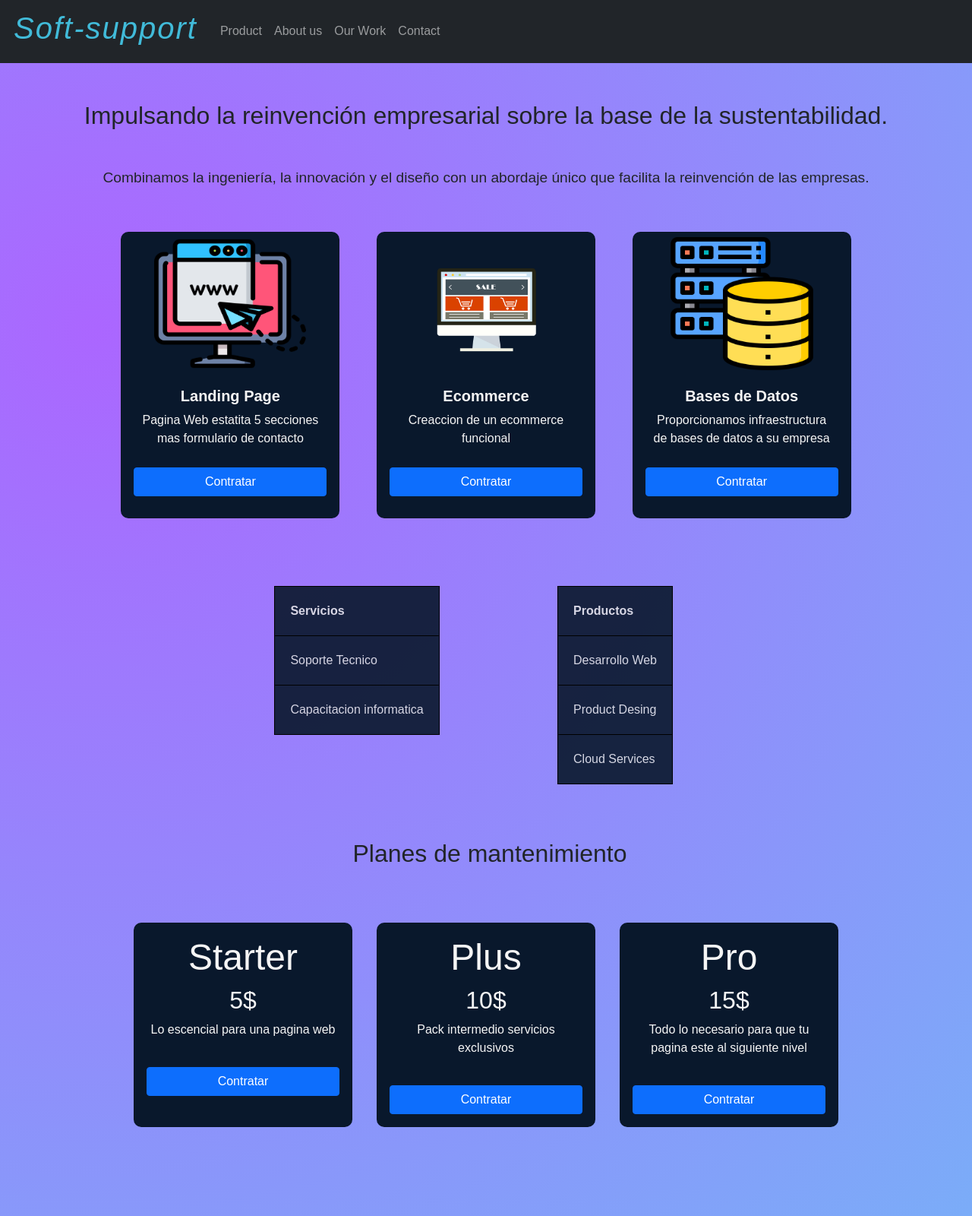
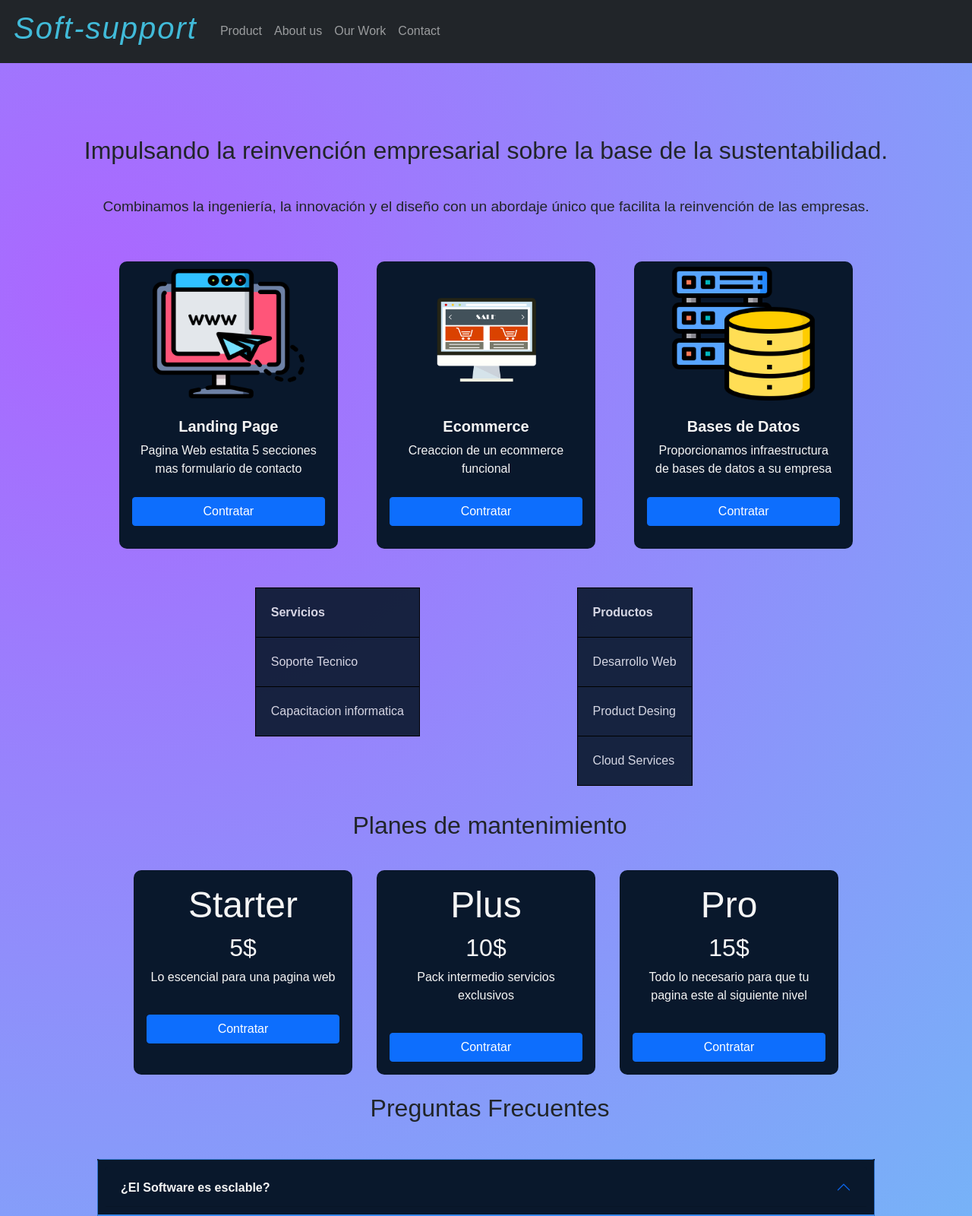
Before and after one commit to Artorias-SL/DS-Coder-Sebasti-nL-pez, a website: page pages/product.html in a window 1280 px wide. Shown: the top 1600 px of the page at 76% size. Drawn offline with nearby package versions, Linux system fonts and the light colour scheme; a web font is replaced by a local one.

Commit message:
Coreccion Proyecto final

```diff
--- a/scss/_contenido.scss
+++ b/scss/_contenido.scss
@@ -1,15 +1,14 @@
 @import"_var";
 /*contenido*/
-section{
-    padding: 2rem;
-
-}
 article{
     @include flex-center;
     text-align: center;
     font-size: 1.2rem;
     width: 100%;
-    padding-top:40px;
+    padding-left: 5%;
+    padding-right: 5%;
+    padding-top:2rem;
+    padding-bottom: 2rem;
 }
 p{
     @include flex-center;
@@ -39,7 +38,10 @@ p{
 }
 .faq{
     .accordion{
+        margin-left: 10%;
+        margin-right: 10%;
         background-color: #09182c;
+        width:80%;
         color: whitesmoke;
         h2{
             padding: 10px;
@@ -74,6 +76,9 @@ p{
 .product-Content{
     @include flex-row-center;
     flex-wrap: wrap;
+    table{
+        margin: 2%
+    }
     .card{
         @include flex-center;
         border-radius: 10px;
@@ -264,6 +269,12 @@ p{
         padding-top: 2%;
         font-size: 1.2rem;
         flex-direction: column;
+        .clients-text{
+            width: 100%;
+            padding-left: 5%;
+            padding-right: 5%;
+            @include flex-center;
+        }
         .logo-container{
             width: 100%;
             .logo-images{
--- a/scss/_media.scss
+++ b/scss/_media.scss
@@ -164,6 +164,12 @@
         padding: 0%;
         padding-top: 10%;
     }
+    .about_Descripcion{
+        img{
+            width: 18rem;
+            height: 12rem;
+        }
+    }
     .description-content{
         width: 100%;
         p{
--- a/scss/_template.scss
+++ b/scss/_template.scss
@@ -1,4 +1,8 @@
 @import "_var";
+html{
+    width: 100%;
+    margin: 0%;
+}
 body{
     font-family:'Muli', sans-serif;
     background-image: radial-gradient( circle farthest-corner at 10% 20%,  rgba(171,102,255,1) 0%, rgba(116,182,247,1) 90% );;
@@ -18,7 +22,10 @@ h1{
     }
 }
 h2{
-    padding-top: 50px;
+    padding-top: 6rem;
+    width: 100%;
+    padding-left: 5%;
+    padding-right: 5%;
     @include flex-center;
 }
 h3{
@@ -45,6 +52,8 @@ header{
     width: 100%;
     .header{
         width: 100%;
+        position: relative;
+        z-index: 2;
         @include flex-row;
         justify-content: space-between;
         align-items: center;
```
Also changed, not shown: pages/our-work.html (+3 -2 lines), css/destino.css.
